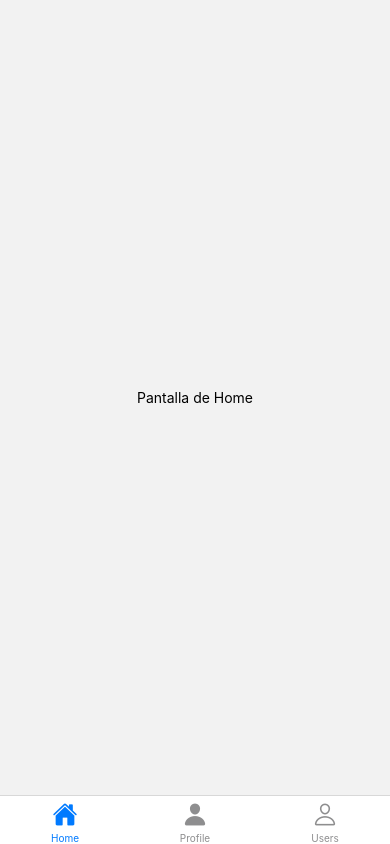
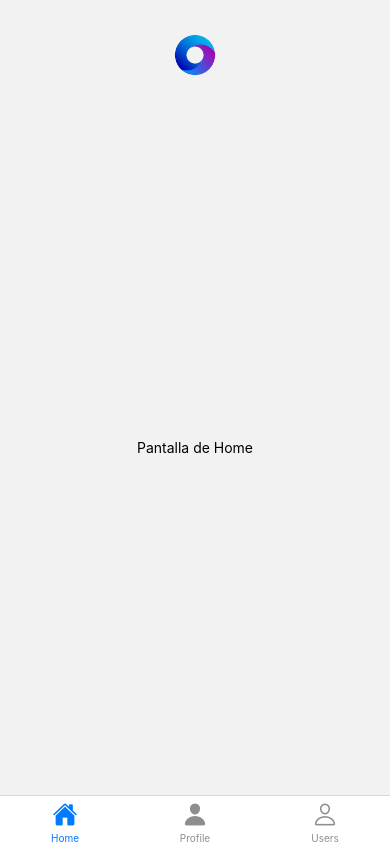
Before and after one commit to TZippilli/prog3-Native-ZRP, a React Native app in the folder TI-Prog3-ZRP/: screen /HomeMenu in a window 390 px wide. Built offline with nearby package versions, Linux system fonts and the light colour scheme.

Commit message:
estilos homeMenu

```diff
--- a/TI-Prog3-ZRP/src/components/HomeMenu.js
+++ b/TI-Prog3-ZRP/src/components/HomeMenu.js
@@ -1,14 +1,20 @@
 import React from 'react';
 import { createBottomTabNavigator } from '@react-navigation/bottom-tabs';
+import { View, Image, StyleSheet } from 'react-native'; // Importa estos componentes
 import Home from '../screens/Home';
 import Profile from '../screens/Profile';
+import Users from '../screens/Users';
 import { Ionicons } from '@expo/vector-icons';
-import Users from '../screens/Users';
 
 const Tab = createBottomTabNavigator();
 
 export default function HomeMenu() {
   return (
+    <View style={styles.container}>
+      <Image
+        source={require('../../assets/pandagramLogo.png')}
+        style={styles.logo}
+      />
       <Tab.Navigator screenOptions={{ headerShown: false }}>
         <Tab.Screen
           name="Home"
@@ -38,5 +44,19 @@ export default function HomeMenu() {
           }}
         />
       </Tab.Navigator>
+    </View>
   );
 }
+
+const styles = StyleSheet.create({
+  container: {
+    flex: 1,
+  },
+  logo: {
+    width: 70,
+    height: 70,
+    alignSelf: 'center',
+    marginTop: 20,
+    marginBottom: 10
+  }
+});
```
Lines whose indentation alone changed are shown as unchanged.
